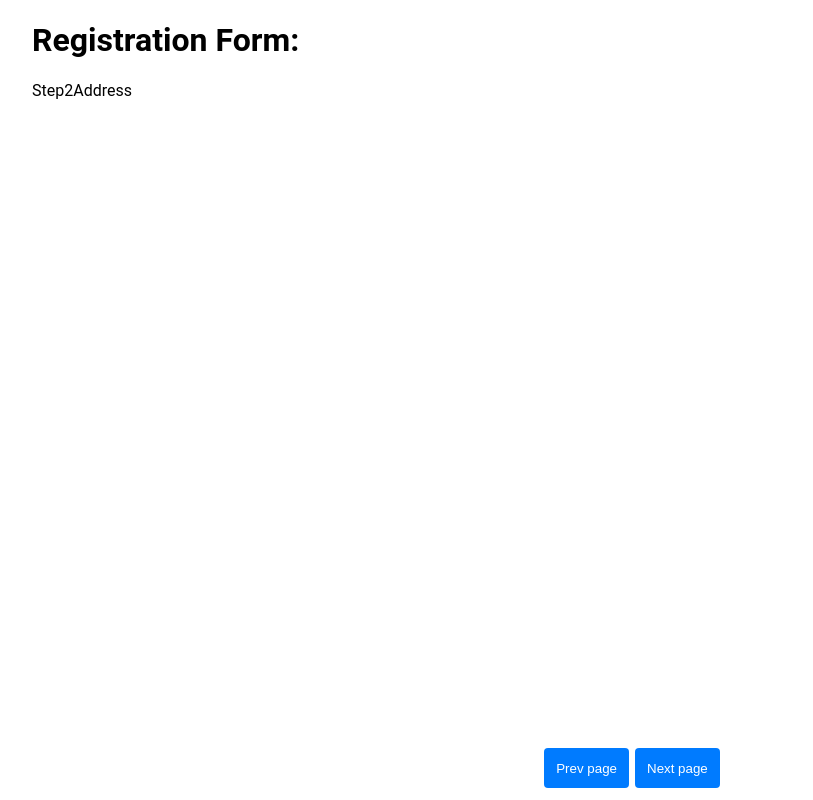
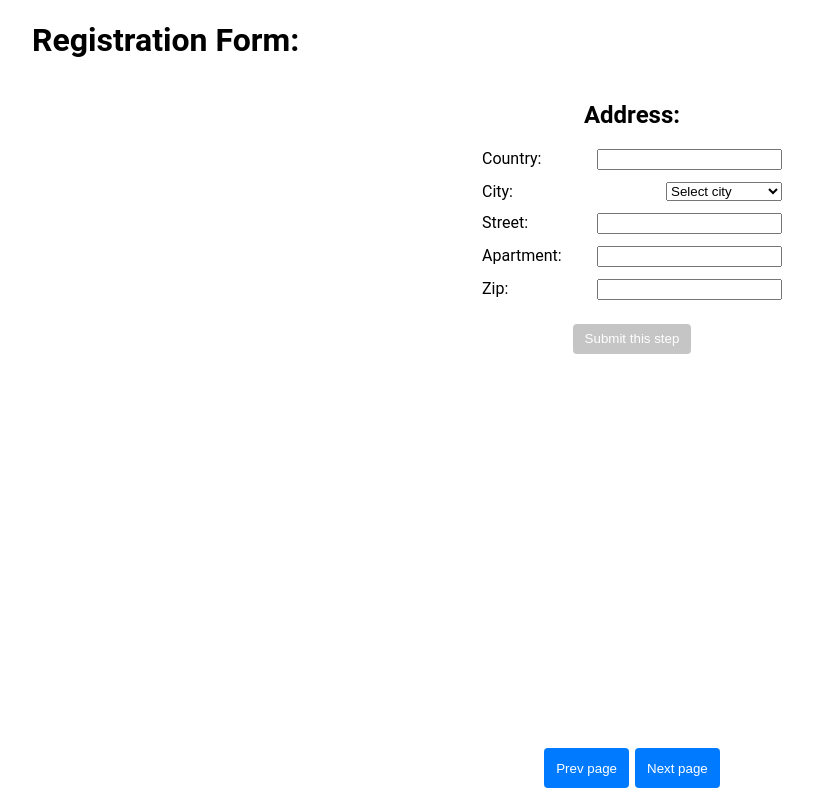
Before and after one commit to vik753/five-step-form, a React (Vite) app: page /step2 in a window 1280 px wide. Shown: the whole page, without its empty margins (8-821 px from the left). Built offline with nearby package versions, Linux system fonts and the light colour scheme.

Commit message:
add address input form for step 2 of registration

```diff
--- a/src/pages/Registration/steps/Step2Address.jsx
+++ b/src/pages/Registration/steps/Step2Address.jsx
@@ -1,5 +1,95 @@
 import React from 'react';
+import {useForm} from "react-hook-form";
+import {yupResolver} from "@hookform/resolvers/yup";
+import * as yup from "yup";
+
+const secondStepSchema = yup.object().shape({
+	country: yup.string().required('Country is required'),
+	city: yup.string().required().min(2),
+	street: yup.string().required(),
+	apartment: yup.string().required(),
+	zip: yup.string().required(),
+})
 
 export const Step2Address = () => {
-	return <div>Step2Address</div>;
+	const getInitialValues = () => {
+		const step2Data = localStorage.getItem("step2Data");
+		if (!step2Data) {
+			return {country: "", city: "", street: "", apartment: "", zip: ""};
+		}
+
+		const parsedData = JSON.parse(step2Data);
+		return {
+			country: parsedData.step2?.country || "",
+			city: parsedData.step2?.city || "",
+			street: parsedData.step2?.street || "",
+			apartment: parsedData.step2?.apartment || "",
+			zip: parsedData.step2?.zip || "",
+		};
+	};
+
+	const {
+		register,
+		handleSubmit,
+		formState: {errors, isSubmitting, isValid, isDirty},
+	} = useForm({
+		resolver: yupResolver(secondStepSchema),
+		mode: "onChange",
+		defaultValues: getInitialValues(),
+	});
+
+	const onSubmit = (data) => {
+		const step2Data = {step2: {...data}};
+		localStorage.setItem("step2Data", JSON.stringify(step2Data));
+		const step1Data = localStorage.getItem("step1Data");
+		if (step1Data) {
+			const parsedData = JSON.parse(step1Data);
+			const resultData = {
+				...parsedData.step1,
+				address: {...data}
+			}
+			localStorage.setItem("resultData", JSON.stringify(resultData));
+		}
+	}
+
+	return (
+			<div className={'step-wrapper'}>
+				<h2>Address:</h2>
+				<form className={'form'} onSubmit={handleSubmit(onSubmit)}>
+					<div className={'input-wrapper'}>
+						<label htmlFor="country">Country:</label>
+						<input type="text" id="country" {...register('country')} />
+					</div>
+					{errors.country && <span className={'error'}>{errors.country.message}</span>}
+					<div className={'input-wrapper'}>
+						<label htmlFor="city">City:</label>
+						<select id="city" {...register('city')} >
+							{" "}
+							<option value="">Select city</option>
+							<option value="Kyiv">Kyiv</option>
+							<option value="Odessa">Odessa</option>
+							<option value="Ivano Frankivsk">Ivano Frankivsk</option>
+						</select>
+					</div>
+					{errors.city && <span className={'error'}>{errors.city.message}</span>}
+					<div className={'input-wrapper'}>
+						<label htmlFor="street">Street:</label>
+						<input type="text" id="street" {...register('street')} />
+					</div>
+					{errors.street && <span className={'error'}>{errors.street.message}</span>}
+					<div className={'input-wrapper'}>
+						<label htmlFor="apartment">Apartment:</label>
+						<input type="text" id="apartment" {...register('apartment')} />
+					</div>
+					{errors.apartment && <span className={'error'}>{errors.apartment.message}</span>}
+					<div className={'input-wrapper'}>
+						<label htmlFor="zip">Zip:</label>
+						<input type="text" id="zip" {...register('zip')} />
+					</div>
+					{errors.zip && <span className={'error'}>{errors.zip.message}</span>}
+
+					<button type={'submit'} className={'btn-form submit'} disabled={!isValid || !isDirty || isSubmitting}>{isSubmitting ? "Saving..." : "Submit this step"}</button>
+				</form>
+			</div>
+	);
 };
```
